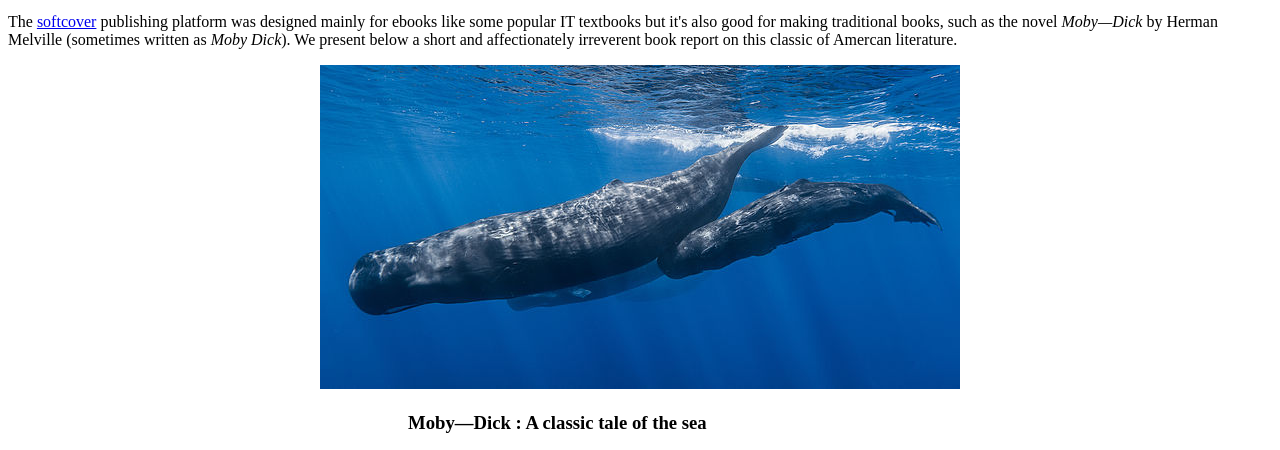
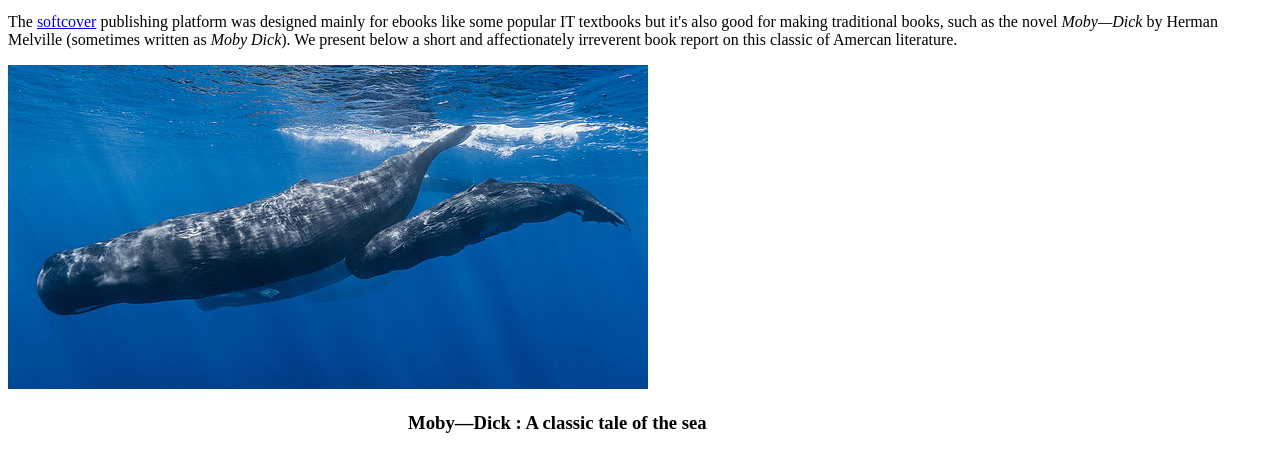
Before and after one commit to dlmrcc/learning-html-layouts-and-style, a plain HTML site: page index.html in a window 1280 px wide. Shown: the part 128-578 px from the top of the page. Drawn offline with Linux system fonts and the light colour scheme.

Commit message:
Remove div

```diff
--- a/index.html
+++ b/index.html
@@ -16,13 +16,13 @@
     <div>
     <p>The <a href="https://www.softcover.io/" target="_blank">softcover</a> publishing platform was designed mainly
     for ebooks like some popular IT textbooks but it's also good for making traditional books, such as
-    the novel <em>Moby—Dick</em> by Herman Melville (sometimes written as <em>Moby Dick</em>).
+    the novel  <em>Moby—Dick</em> by Herman Melville (sometimes written as <em>Moby Dick</em>).
     We present below a short and affectionately irreverent book report on this classic of Amercan literature.</p>
     </div>
 
-    <div style="text-align:center;">
+
     <a href="https://commons.wikimedia.org/wiki/File:Sperm_whale_pod.jpg" target="_blank"><img src="images/sperm_whales.jpg" alt="" style="text-align: center;"></a>
-</div>
+
 <div style=" margin: 0 400px 0 400px;">
     <h3>Moby—Dick : A classic tale of the sea</h3>
 
```
